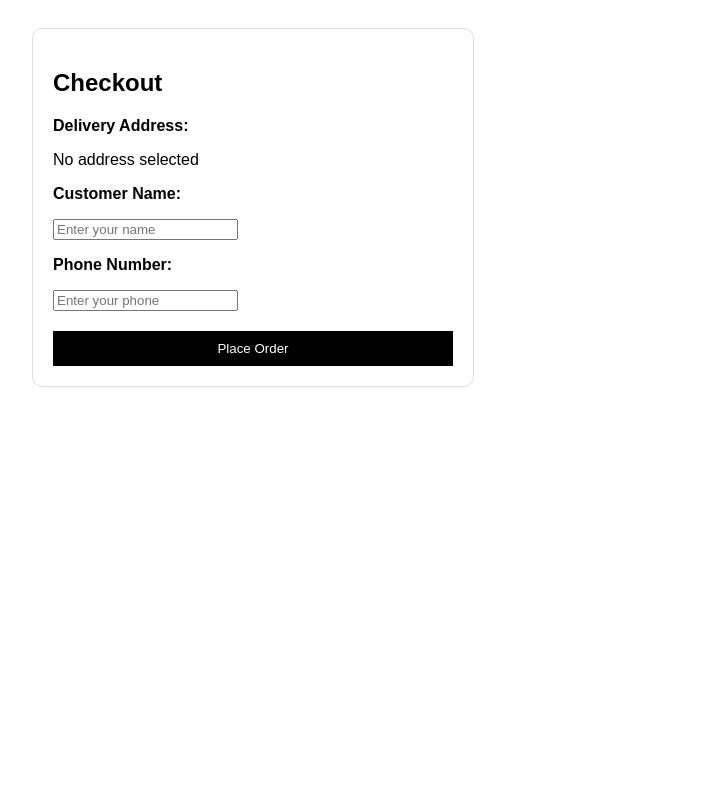
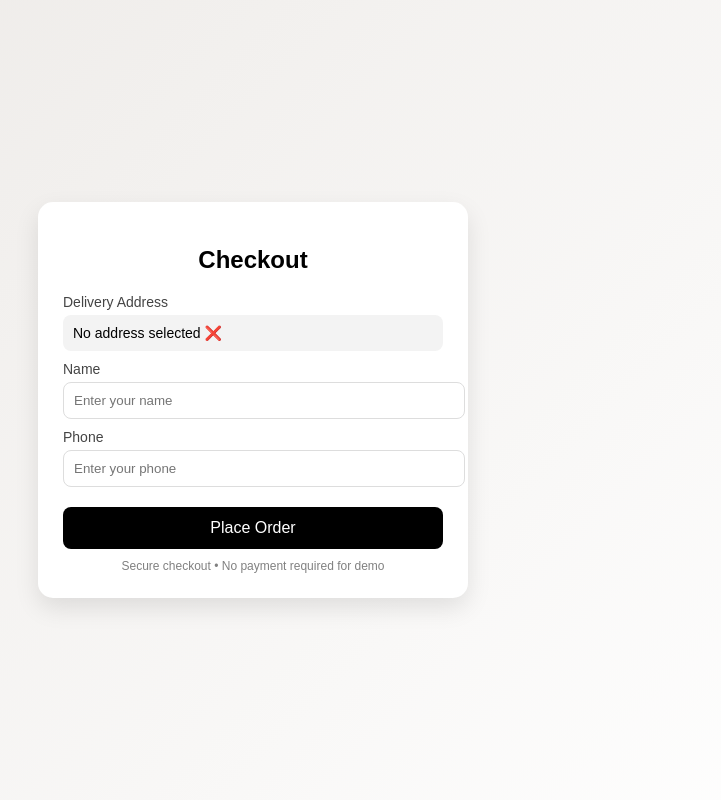
Before and after one commit to lufunomuleya23-svg/my-project-, a plain HTML site: page docs/checkout.html in a window 1280 px wide. Shown: the whole page, without its empty margins (387-1108 px from the left). Drawn offline with Linux system fonts and the light colour scheme.

Commit message:
Refactor checkout.html for improved UI and layout
Updated styles and structure for the checkout page, enhancing the layout and user interface elements.

```diff
--- a/docs/checkout.html
+++ b/docs/checkout.html
@@ -3,91 +3,133 @@
 <head>
   <meta charset="UTF-8">
   <title>Checkout</title>
+
   <style>
     body {
       font-family: Arial, sans-serif;
-      padding: 20px;
+      background: linear-gradient(135deg, #ece9e6, #ffffff);
+      margin: 0;
+      padding: 0;
+      display: flex;
+      justify-content: center;
+      align-items: center;
+      height: 100vh;
     }
 
-    .box {
-      max-width: 400px;
-      margin: auto;
-      padding: 20px;
+    .card {
+      width: 380px;
+      background: white;
+      border-radius: 15px;
+      padding: 25px;
+      box-shadow: 0 10px 25px rgba(0,0,0,0.1);
+    }
+
+    h2 {
+      text-align: center;
+      margin-bottom: 20px;
+    }
+
+    .label {
+      font-size: 14px;
+      margin-top: 10px;
+      color: #444;
+    }
+
+    .address {
+      background: #f3f3f3;
+      padding: 10px;
+      border-radius: 8px;
+      margin-top: 5px;
+      font-size: 14px;
+    }
+
+    input {
+      width: 100%;
+      padding: 10px;
+      margin-top: 5px;
       border: 1px solid #ddd;
-      border-radius: 10px;
+      border-radius: 8px;
+      outline: none;
+    }
+
+    input:focus {
+      border-color: #000;
     }
 
     button {
       width: 100%;
-      padding: 10px;
       margin-top: 20px;
+      padding: 12px;
+      border: none;
+      border-radius: 8px;
       background: black;
       color: white;
-      border: none;
+      font-size: 16px;
       cursor: pointer;
+      transition: 0.3s;
     }
 
     button:hover {
       background: #333;
     }
+
+    .note {
+      font-size: 12px;
+      text-align: center;
+      margin-top: 10px;
+      color: gray;
+    }
   </style>
 </head>
+
 <body>
 
-<div class="box">
+<div class="card">
 
   <h2>Checkout</h2>
 
-  <p><strong>Delivery Address:</strong></p>
-  <p id="addressBox">Loading address...</p>
+  <div class="label">Delivery Address</div>
+  <div id="addressBox" class="address">Loading...</div>
 
-  <p><strong>Customer Name:</strong></p>
-  <input type="text" id="name" placeholder="Enter your name" required>
+  <div class="label">Name</div>
+  <input type="text" id="name" placeholder="Enter your name">
 
-  <p><strong>Phone Number:</strong></p>
-  <input type="text" id="phone" placeholder="Enter your phone" required>
+  <div class="label">Phone</div>
+  <input type="text" id="phone" placeholder="Enter your phone">
 
   <button onclick="placeOrder()">Place Order</button>
+
+  <div class="note">Secure checkout • No payment required for demo</div>
 
 </div>
 
 <script>
-  // Get address from map (localStorage)
   const address = localStorage.getItem("deliveryAddress");
-
   const addressBox = document.getElementById("addressBox");
 
-  if (address) {
+  if (address && address !== "null") {
     addressBox.innerText = address;
   } else {
-    addressBox.innerText = "No address selected";
+    addressBox.innerText = "No address selected ❌";
   }
 
   function placeOrder() {
     const name = document.getElementById("name").value;
     const phone = document.getElementById("phone").value;
 
-    // validation
     if (!name || !phone) {
-      alert("Please fill in your details");
+      alert("Please fill in all details");
       return;
     }
 
-    if (!address) {
-      alert("Please select a location on the map first");
+    if (!address || address === "null") {
+      alert("Please select a location on the map");
       return;
     }
 
-    // OPTIONAL: save order (frontend only)
-    const order = {
-      name: name,
-      phone: phone,
-      address: address
-    };
-
+    const order = { name, phone, address };
     localStorage.setItem("lastOrder", JSON.stringify(order));
 
-    // go to success page
     window.location.href = "success.html";
   }
 </script>
```
